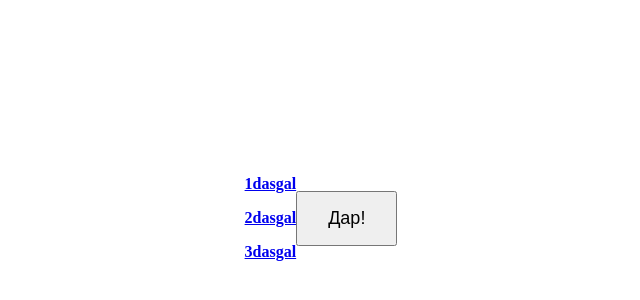
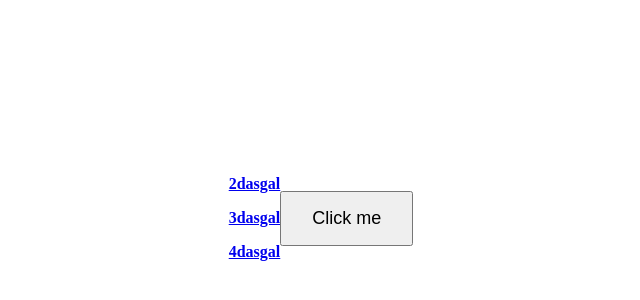
Before and after one commit to Aldar0528/HTML, a plain HTML site: page lab10.html in a window 1280 px wide. Shown: the part 182-482 px from the top of the page, without its empty margins (319-959 px from the left). Drawn offline with Linux system fonts and the light colour scheme.

Commit message:
Update lab10.html

```diff
--- a/lab10.html
+++ b/lab10.html
@@ -22,10 +22,10 @@
 </style>
 </head>
 <body>
-<strong><p><a href="index.html">1dasgal</a></p>
-  <p><a href="send.html"> 2dasgal</a></p>
-  <p><a href="tooluur.html">3dasgal</a></p></strong>
-  <button id="clickMeButton" onclick="changeColor()">Дар!</button>
+<strong><p><a href="index.html">2dasgal</a></p>
+  <p><a href="send.html"> 3dasgal</a></p>
+  <p><a href="tooluur.html">4dasgal</a></p></strong>
+  <button id="clickMeButton" onclick="changeColor()">Click me</button>
 
   <script>
     function changeColor() {
```
